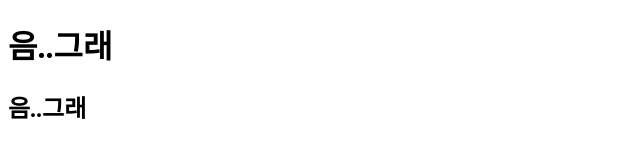
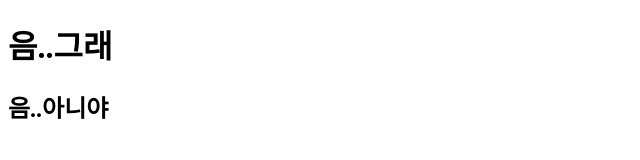
Before and after one commit to rami242424/garyworld3, a plain HTML site: page index.html in a window 1280 px wide. Shown: the full height of the page, 0-640 px from the left. Drawn offline with Linux system fonts and the light colour scheme.

Commit message:
음 그래2를 음 아니야2로 변경

```diff
--- a/index.html
+++ b/index.html
@@ -8,6 +8,6 @@
   </head>
   <body>
     <h1>음..그래</h1>
-    <h2>음..그래</h2>
+    <h2>음..아니야</h2>
   </body>
 </html>
```
Also changed, not shown: 1 other file.
